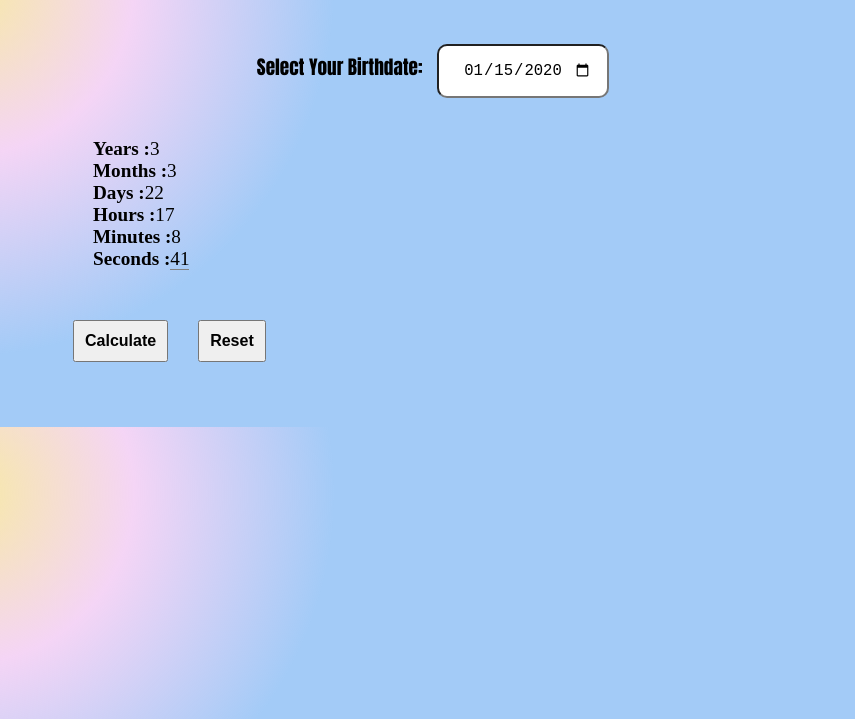
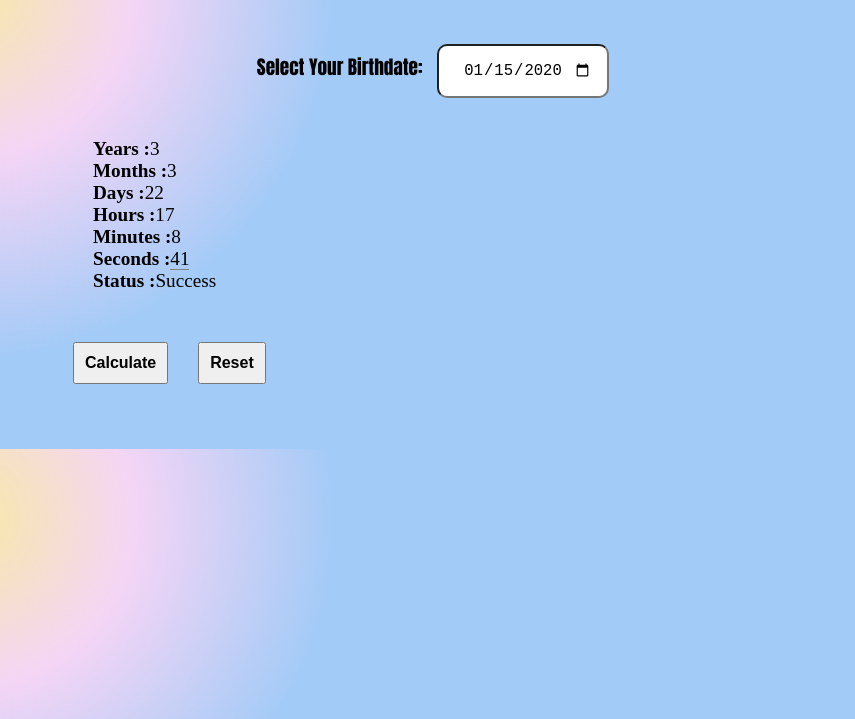
Before and after one commit to BonifaceAlexander/ProjectAgeCalc.github.io, a plain HTML site: page index.html in a window 1280 px wide. Both pictures are taken after typing "2020-01-15" into the empty fields and a click on the button "Calculate". Shown: the part 81-800 px from the top of the page, without its empty margins (0-855 px from the left). Drawn offline with Linux system fonts and the light colour scheme.

Commit message:
Future date change
Future date change

```diff
--- a/Script.js
+++ b/Script.js
@@ -3,15 +3,12 @@ function calculate(){
      let birthdate=new Date(document.getElementById('birthdate').value);
      let now =new Date();
 
-     /*if(now<birthdate)
+     if(now<birthdate)
      {
-      alert("Enter Valid date");
-
-     }*/
-
-
+        document.querySelector('#status').innerHTML="Not born yet";
+     }
+     else{
      let ageinMs=now.getTime() - birthdate.getTime();
-
         let ageinS =ageinMs/1000;
         let ageinMins =ageinS/60;
         let ageinHrs =ageinMins/60;
@@ -25,10 +22,13 @@ function calculate(){
         document.querySelector('#hours').innerHTML = Math.floor(ageinHrs%24);
         document.querySelector('#minutes').innerHTML = Math.floor(ageinMins%60);
         document.querySelector('#seconds').innerHTML = Math.floor(ageinS%60);
-        document.querySelector('#seconds').style.borderBottom='1px grey solid';},1000);
+        document.querySelector('#status').innerHTML="Success";
+        document.querySelector('#seconds').style.borderBottom='1px grey solid';}},1000);
 
 
-    }
+
+}
+
     function reset(){
         window.location.reload();
 
--- a/index.html
+++ b/index.html
@@ -16,7 +16,6 @@
     <!--Birthday Input-->
     <label for="birthdate">Select Your Birthdate:</label>
     <input type="date"  id="birthdate" maxlength="10" required />
-
 </div>
 <!--output display-->
 <ul>
@@ -26,7 +25,7 @@
     <li><b>Hours :</b><span id="hours"></span></li>
     <li><b>Minutes :</b><span id="minutes"></span></li>
     <li><b>Seconds :</b><span id="seconds"></span></li>
-
+    <li><b>Status :</b><span id="status"></span></li>
 </ul>
 <!--Buttons-->
 <div class="Buttons">
```
